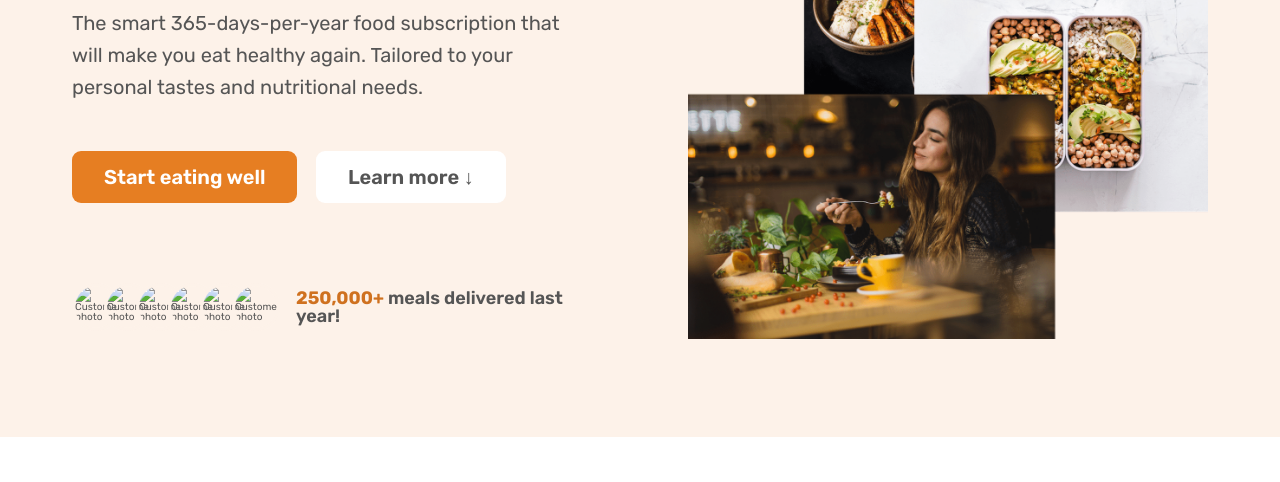
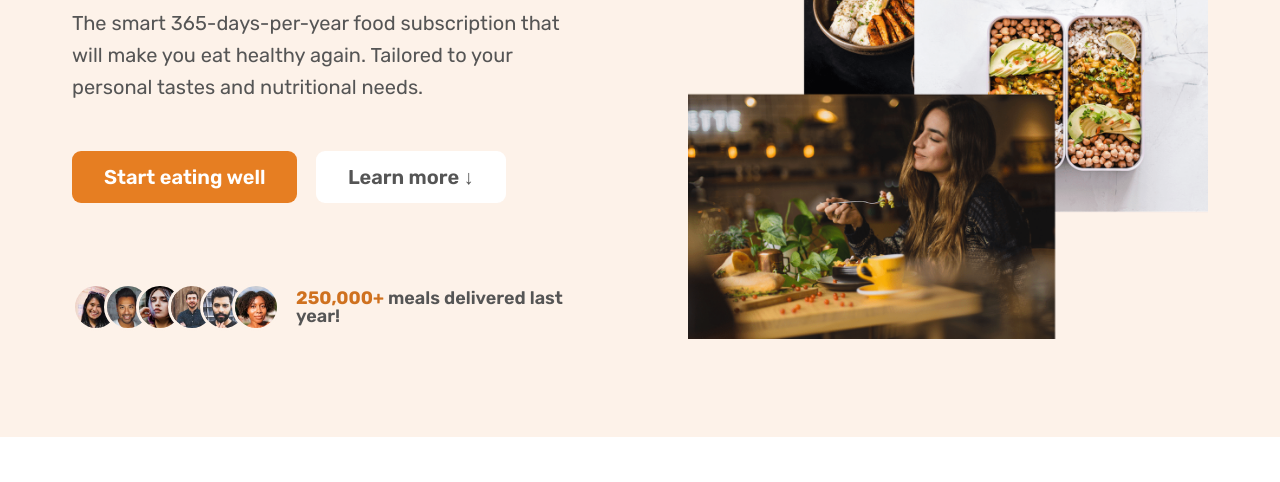
Before and after one commit to rajdeep-singha/FODDIE, a plain HTML site: page index.html in a window 1280 px wide. Shown: the part 318-800 px from the top of the page. Drawn offline with nearby package versions, Linux system fonts and the light colour scheme; some packages are replaced by stand-ins of ours; a script that the page names is missing; files whose address does not match are found by name.

Commit message:
🍵feat : typo

```diff
--- a/index.html
+++ b/index.html
@@ -91,12 +91,12 @@
             <a href="#how" class="btn btn--outline">Learn more &darr;</a>
             <div class="delivered-meals">
               <div class="delivered-imgs">
-                <img src="img/customers/customer-1.jpg" alt="Customer photo" />
-                <img src="img/customers/customer-2.jpg" alt="Customer photo" />
-                <img src="img/customers/customer-3.jpg" alt="Customer photo" />
-                <img src="img/customers/customer-4.jpg" alt="Customer photo" />
-                <img src="img/customers/customer-5.jpg" alt="Customer photo" />
-                <img src="img/customers/customer-6.jpg" alt="Customer photo" />
+                <img src="img/coustomers/customer-1.jpg" alt="Customer photo" />
+                <img src="img/coustomers/customer-2.jpg" alt="Customer photo" />
+                <img src="img/coustomers/customer-3.jpg" alt="Customer photo" />
+                <img src="img/coustomers/customer-4.jpg" alt="Customer photo" />
+                <img src="img/coustomers/customer-5.jpg" alt="Customer photo" />
+                <img src="img/coustomers/customer-6.jpg" alt="Customer photo" />
               </div>
               <p class="delivered-text">
                 <span>250,000+</span> meals delivered last year!
```
